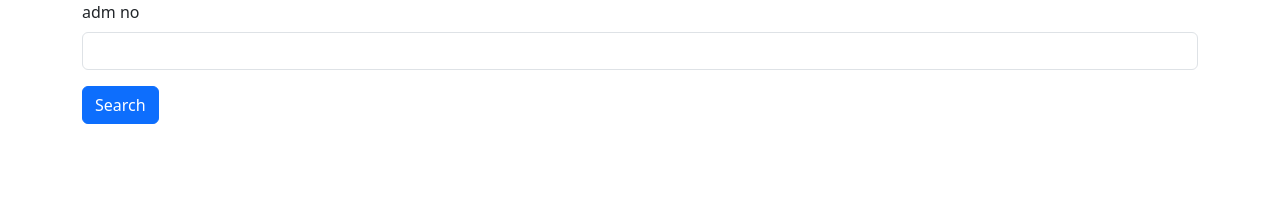
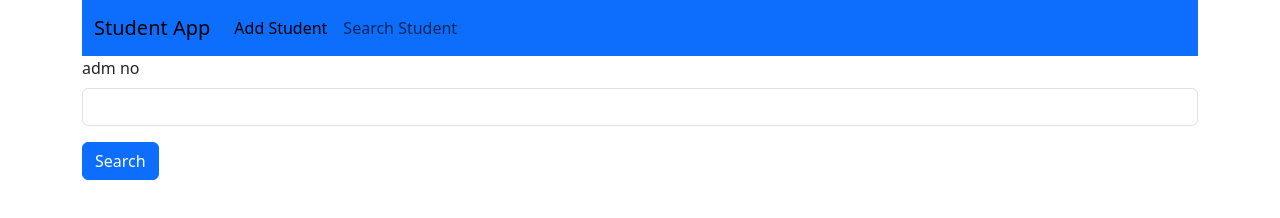
Before and after one commit to sabarinath2005/student-app, a plain HTML site: page search.html in a window 1280 px wide. Drawn offline with nearby package versions, Linux system fonts and the light colour scheme.

Commit message:
student app

```diff
--- a/search.html
+++ b/search.html
@@ -11,6 +11,30 @@
 
 <body>
 <div class="container">
+
+
+    <nav class="navbar navbar-expand-lg bg-primary">
+        <div class="container-fluid">
+          <a class="navbar-brand" href="#">Student App</a>
+          <button class="navbar-toggler" type="button" data-bs-toggle="collapse" data-bs-target="#navbarNav" aria-controls="navbarNav" aria-expanded="false" aria-label="Toggle navigation">
+            <span class="navbar-toggler-icon"></span>
+          </button>
+          <div class="collapse navbar-collapse" id="navbarNav">
+            <ul class="navbar-nav">
+              <li class="nav-item">
+                <a class="nav-link active" aria-current="page" href="index.html">Add Student</a>
+              </li>
+              <li class="nav-item">
+                <a class="nav-link" href="search.html">Search Student</a>
+              </li>
+            </ul>
+          </div>
+        </div>
+      </nav>
+
+
+
+
     <div class="row">
         <div class="col col-12 col-sm-12 col-md-12 col-lg-12 col-xl-12 col-xxl-12"><div class="row g-3">
             <div class="col col-12 col-sm-12 col-md-12 col-lg-12 col-xl-12 col-xxl-12">
```
Also changed, not shown: index.html (+23 -0 lines).
